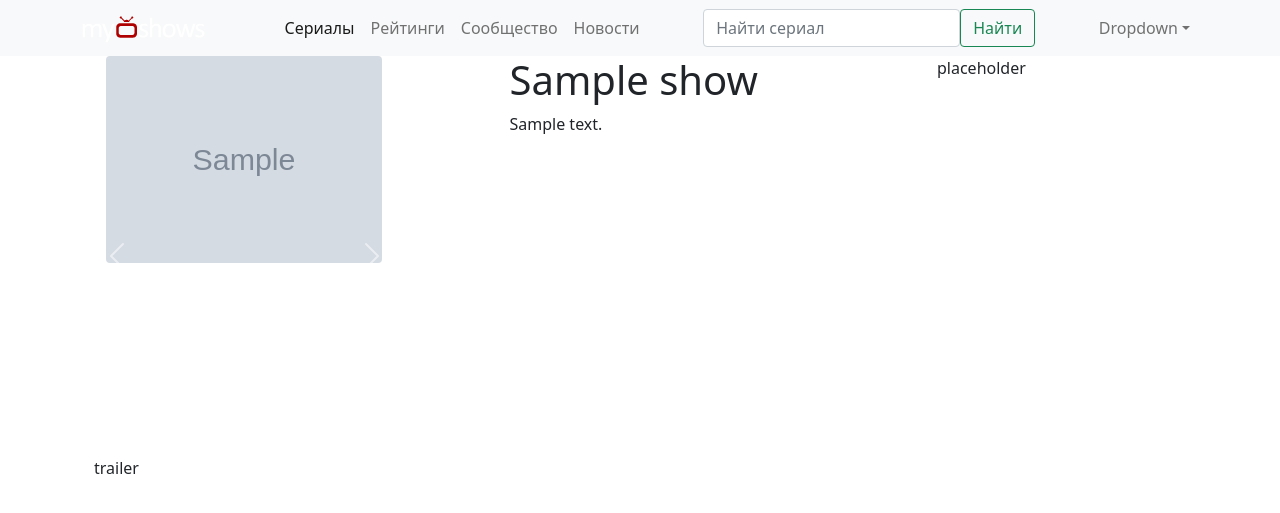
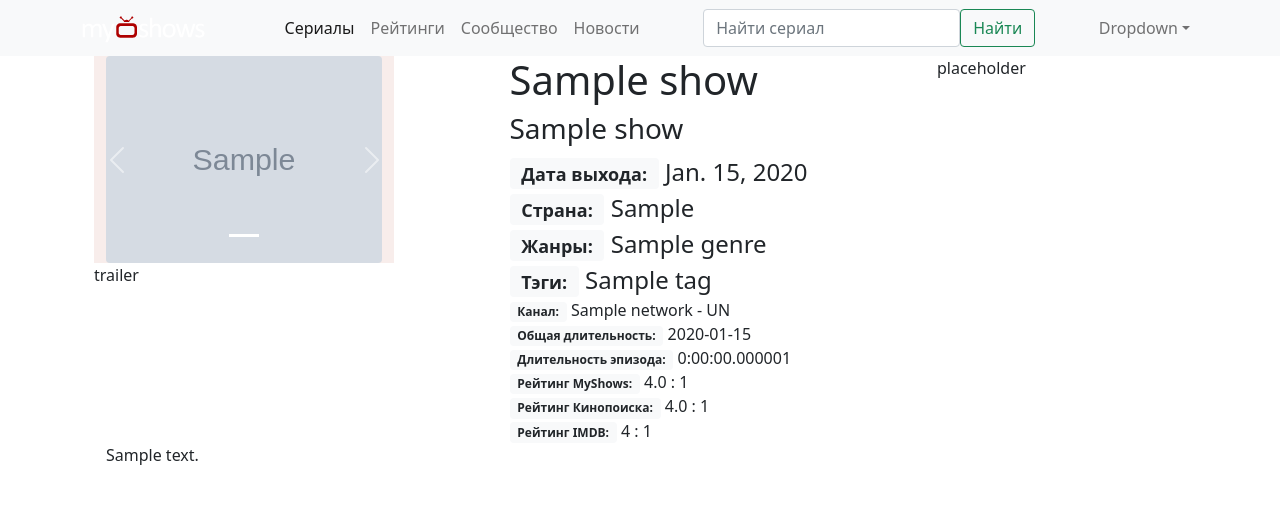
Before and after one commit to antonkoatl/myshows, a Django app: page /myshows/1/ in a window 1280 px wide. Shown: the top 513 px of the page. Run offline with Django 3.2, Linux system fonts and the light colour scheme; tables that the repository leaves empty hold one stand-in row (values such as "Sample post"); grey boxes marked "Sample" are stand-in pictures; some libraries are stand-ins or nearby versions.

Commit message:
Working on Show model

```diff
--- a/myshows/models/models.py
+++ b/myshows/models/models.py
@@ -7,6 +7,22 @@ class Country(models.TextChoices):
     UNKNOWN = "UN", _("Неизвестно")
     GREAT_BRITAIN = "UK", _("Великобритания")
     USA = "US", _("США")
+    JAPAN = "JP", _("Япония")
+    CANADA = "CA", _("Канада")
+    NORWAY = "NO", _("Норвегия")
+    RUSSIA = "RU", _("Россия")
+    ITALY = "IT", _("Италия")
+    AUSTRALIA = "AU", _("Австралия")
+    USSR = "SU", _("СССР")
+    FRANCE = "FR", _("Франция")
+    SWEDEN = "SE", _("Швеция")
+    UKRAINE = "UA", _("Украина")
+    ARGENTINA = "AR", _("Аргентина")
+    KOREA = "KR", _("Южная Корея")
+    LATVIA = "LV", _("Латвия")
+    TURKEY = "TR", _("Турция")
+    GERMANY = "DE", _("Германия")
+    BRASIL = "BR", _("Бразилия")
 
 
 class Network(models.Model):
@@ -20,9 +36,15 @@ class Network(models.Model):
 class Genre(models.Model):
     title = models.CharField(max_length=200)
 
+    def __str__(self):
+        return str(self.title)
+
 
 class Tag(models.Model):
     title = models.CharField(max_length=200)
+
+    def __str__(self):
+        return str(self.title)
 
 
 class Show(models.Model):
@@ -32,6 +54,8 @@ class Show(models.Model):
         CANCELED_ENDED = "C/E", _("Отменено/Завершено")
         TBD = "TBD", _("Будет определено")
         RETURNING_SERIES = "AIR", _("Сериал продолжается")
+        NEW_SERIES = "NEW", _("Новый сериал")
+        IN_DEVELOPMENT = "IND", _("В производстве")
 
     class ShowTypes(models.TextChoices):
         SHOW = "show", _("Сериал")
@@ -81,6 +105,10 @@ class Show(models.Model):
     imdb_voted = models.IntegerField(null=True)
 
 
+    def __str__(self):
+        return f'Show[{self.title_original}]'
+
+
 class Poster(models.Model):
     show = models.ForeignKey(Show, on_delete=models.CASCADE)
     image = models.ImageField(upload_to='poster')
--- a/myshows/templates/index.html
+++ b/myshows/templates/index.html
@@ -10,9 +10,7 @@
             {% for show in shows %}
                 <tr>
                     <td>
-                        <a href="{% url 'detail' show.id %}">{{ show.title_original }}</a>
-                        <br>
-                        {{ show.description }}
+                        <a href="{% url 'detail' show.id %}">{{ show.title_ru }}</a>
                     </td>
                 </tr>
             {% endfor %}
--- a/myshows/templates/myshows/show_detail.html
+++ b/myshows/templates/myshows/show_detail.html
@@ -4,8 +4,8 @@
     <div class="container">
         <div class="row">
             <div class="col-sm">
-                <div class="row" style="width:300px; height:400px;">
-                    <div id="carouselExampleIndicators" class="carousel slide" data-bs-ride="carousel" data-bs-interval="false">
+                <div class="row" style="width:300px;">
+                    <div id="carouselExampleIndicators" class="carousel slide" data-bs-ride="carousel" data-bs-interval="false" style="background-color:#f8edeb">
                         <ol class="carousel-indicators">
                             {% for poster in posters %}
                                 <li data-bs-target="#carouselExampleIndicators" data-bs-slide-to="{{ forloop.counter0 }}"{% if forloop.counter0 == 0%} class="active"{% endif %}></li>
@@ -14,7 +14,7 @@
 
                         <div class="carousel-inner rounded">
                             {% for poster in posters %}
-                                <div class="carousel-item{% if forloop.counter0 == 0%} active{% endif %}" style="background-color:#f8edeb">
+                                <div class="carousel-item{% if forloop.counter0 == 0%} active{% endif %}">
                                     <img src="{{ poster.image.url }}" class="d-block img-fluid mx-auto " alt="..." style="max-height: 400px;">
                                 </div>
                             {% endfor %}
@@ -33,10 +33,26 @@
                     trailer
                 </div>
             </div>
-            <div class="col-sm">
-                <h1>{{ object.title_original }}</h1>
-                <p>{{ object.description }}</p>
+            <div class="col">
+                <div class="row">
+                    <h1>{{ object.title_ru }}</h1>
+                    <h3>{{ object.title_original }}</h3>
+                </div>
+                <div class="fs-4"><span class="badge bg-light text-dark">Дата выхода:</span> {{ object.started }}</div>
+                <div class="fs-4"><span class="badge bg-light text-dark">Страна:</span> {{ object.country }}</div>
+                <div class="fs-4"><span class="badge bg-light text-dark">Жанры:</span> {% for genre in object.genres.all %}{% if forloop.counter0 > 0%}, {% endif %}{{ genre }}{% endfor %}</div>
+                <div class="fs-4"><span class="badge bg-light text-dark">Тэги:</span> {% for tag in object.tags.all %}{% if forloop.counter0 > 0%}, {% endif %}{{ tag }}{% endfor %}</div>
+                <div class="fs-6"><span class="badge bg-light text-dark">Канал:</span> {{ object.network }}</div>
+                <div class="fs-6"><span class="badge bg-light text-dark">Общая длительность:</span> {{ object.runtime_total_str }}</div>
+                <div class="fs-6"><span class="badge bg-light text-dark">Длительность эпизода:</span> {{ object.runtime_one }}</div>
+                <div class="fs-6"><span class="badge bg-light text-dark">Рейтинг MyShows:</span> {{ object.myshows_rating }} : {{ object.myshows_voted }}</div>
+                <div class="fs-6"><span class="badge bg-light text-dark">Рейтинг Кинопоиска:</span> {{ object.kinopoisk_rating }} : {{ object.kinopoisk_voted }}</div>
+                <div class="fs-6"><span class="badge bg-light text-dark">Рейтинг IMDB:</span> {{ object.imdb_rating }} : {{ object.imdb_voted }}</div>
+
             </div>
+        </div>
+        <div class="row">
+            <p>{{ object.description|safe }}</p>
         </div>
     </div>
 {% endblock %}
--- a/myshows/views/views.py
+++ b/myshows/views/views.py
@@ -6,7 +6,7 @@ from myshows.models import Show, Poster
 
 
 def index(request):
-    shows = Show.objects.all()[:10]
+    shows = Show.objects.order_by('-myshows_rating').all()[:10]
     return render(request, 'index.html', context={'shows': shows})
 
 
@@ -17,3 +17,6 @@ class ShowDetailView(generic.DetailView):
         context = super().get_context_data(**kwargs)
         context['posters'] = Poster.objects.filter(show=self.object)
         return context
+
+    def get_object(self):
+        return self.model.objects.filter(pk=self.kwargs['pk']).prefetch_related('genres', 'tags').get()
```
